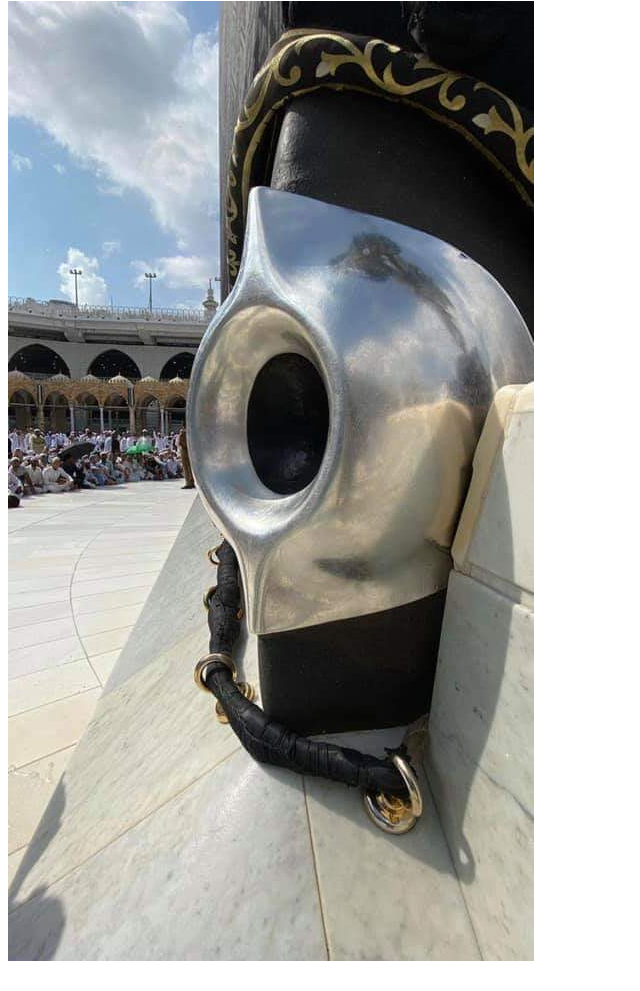
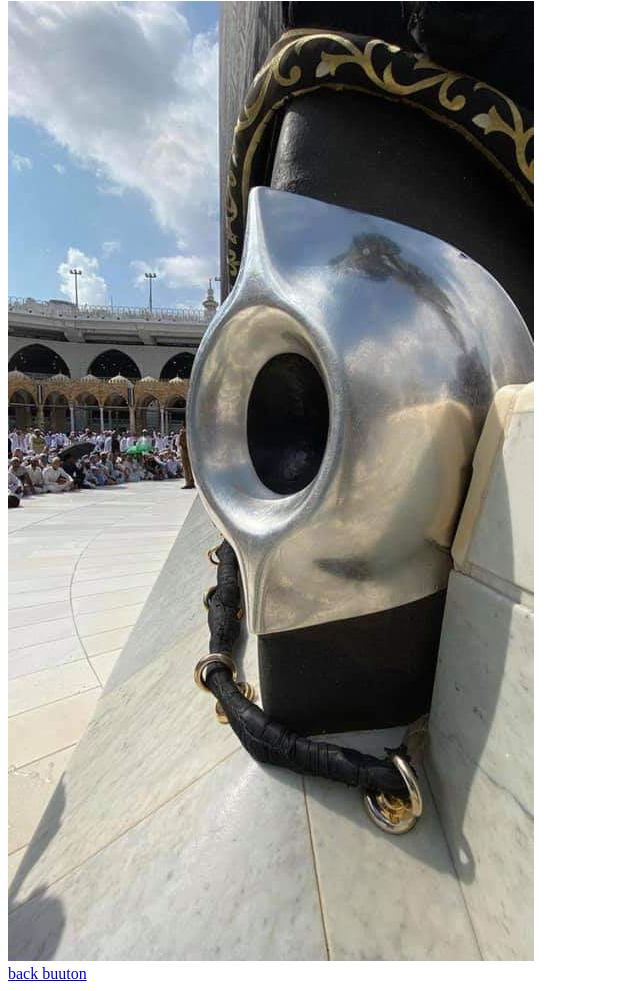
Before and after one commit to AmirKhan11786/kaaba.github.io, a plain HTML site: page index.html in a window 1280 px wide. Shown: the part 199-1190 px from the top of the page, without its empty margins (0-640 px from the left). Drawn offline with Linux system fonts and the light colour scheme.

Commit message:
Update index.html

```diff
--- a/index.html
+++ b/index.html
@@ -17,5 +17,8 @@
     <div class="img">
         <img src="kaaba.jpg" alt="kaaba">
     </div>
+    <div>
+        <a href="/">back buuton</a>
+    </div>
 </body>
 </html>
```
